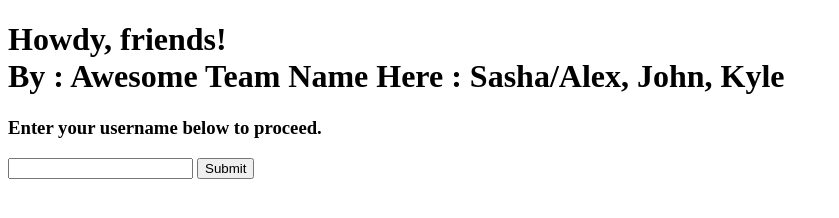
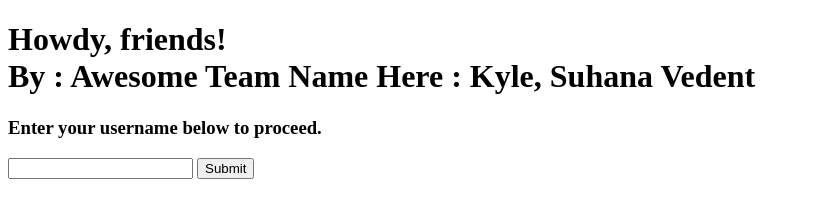
Before and after one commit to kalee88/klee50, a plain HTML site: page 16_flask-sessions/templates/login.html in a window 1280 px wide. Shown: the whole page, without its empty margins (0-839 px from the left). Drawn offline with Linux system fonts and the light colour scheme.

Commit message:
Update login.html

```diff
--- a/16_flask-sessions/templates/login.html
+++ b/16_flask-sessions/templates/login.html
@@ -26,7 +26,7 @@
     <h1>
       Howdy, friends!
       </br>
-      By : Awesome Team Name Here : Sasha/Alex, John, Kyle
+      By : Awesome Team Name Here : Kyle, Suhana Vedent
     </h1>
 
 
```
